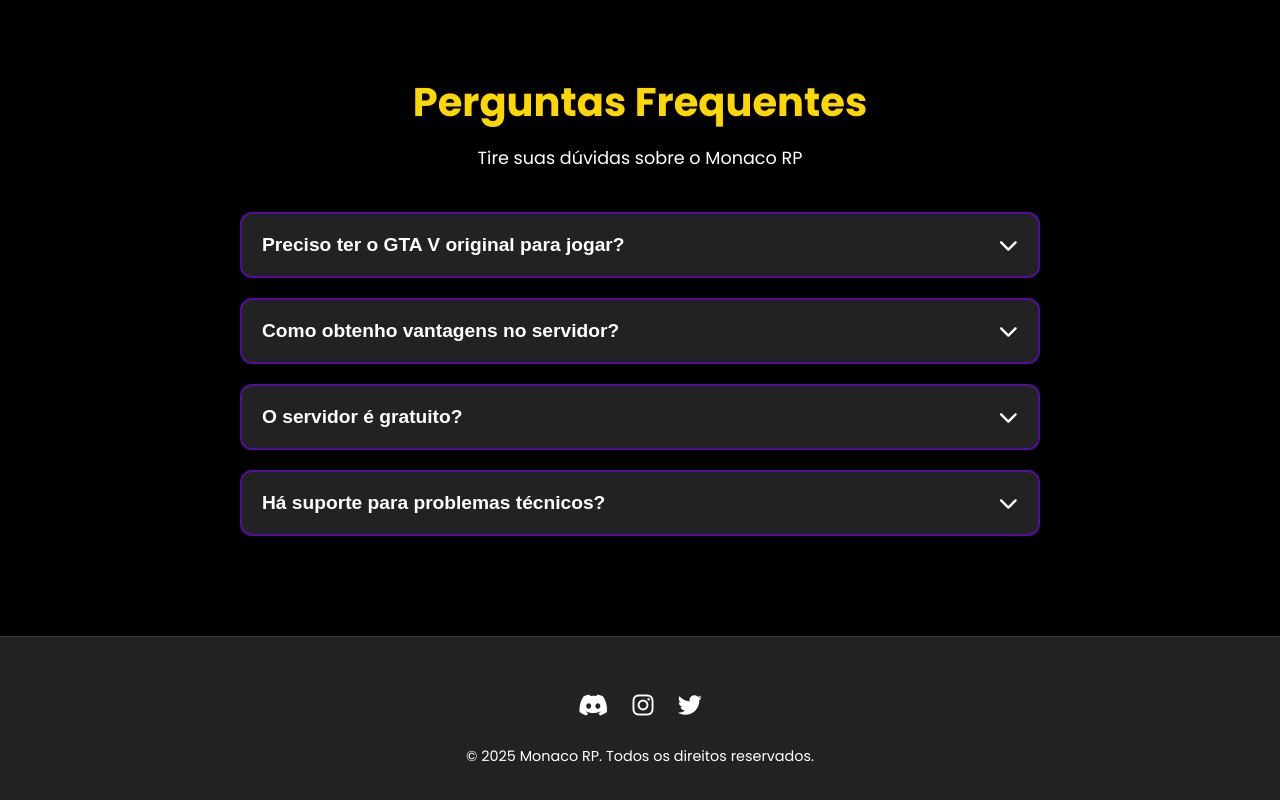
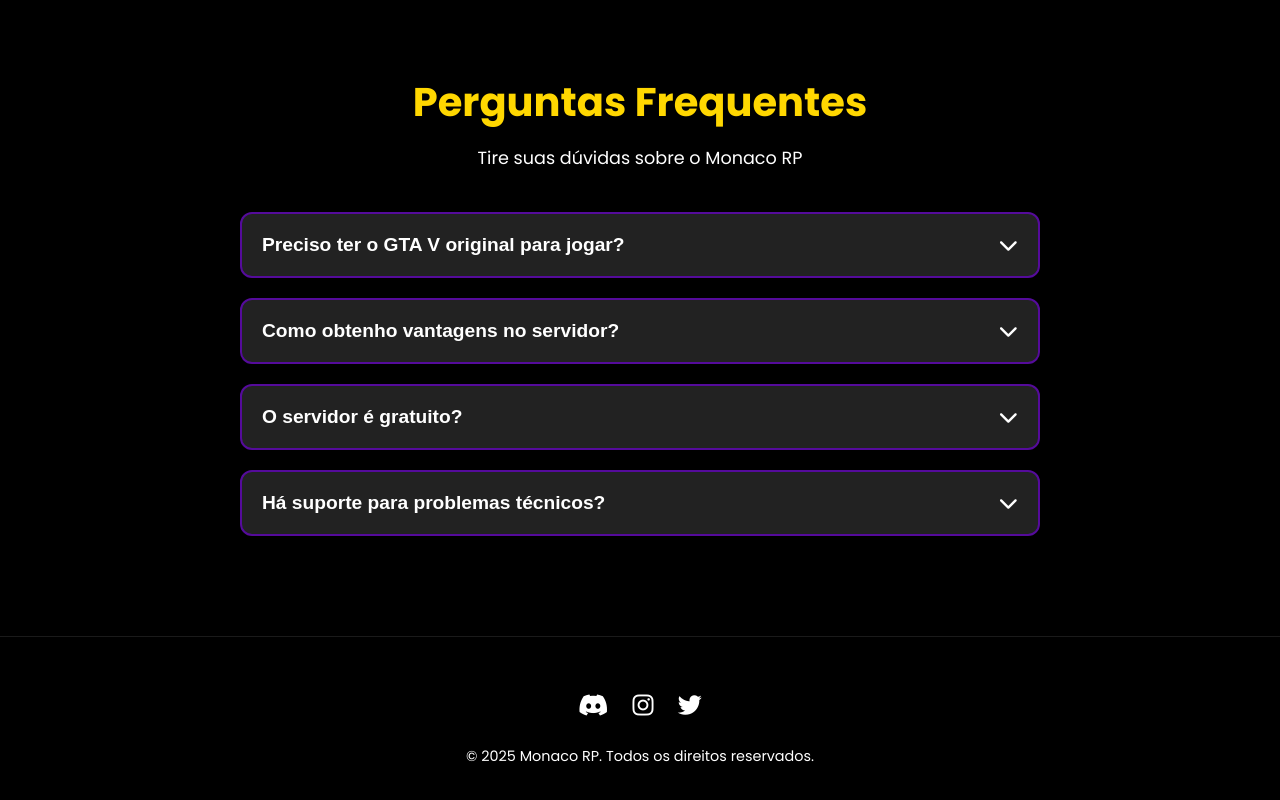
Before and after one commit to arthurgit1/gtaRP-LP, a plain HTML site: page index.html in a window 1280 px wide. Shown: the part 5230-6030 px from the top of the page. Drawn offline with nearby package versions, Linux system fonts and the light colour scheme.

Commit message:
Update footer.html

```diff
--- a/_partials/footer.html
+++ b/_partials/footer.html
@@ -1,4 +1,4 @@
-<footer id="rodape">
+<footer id="rodape" style="background-color: var(--black);">
     <div class="container">
         <div class="social-media">
             <a href="#"><i class="fab fa-discord"></i></a>
```
